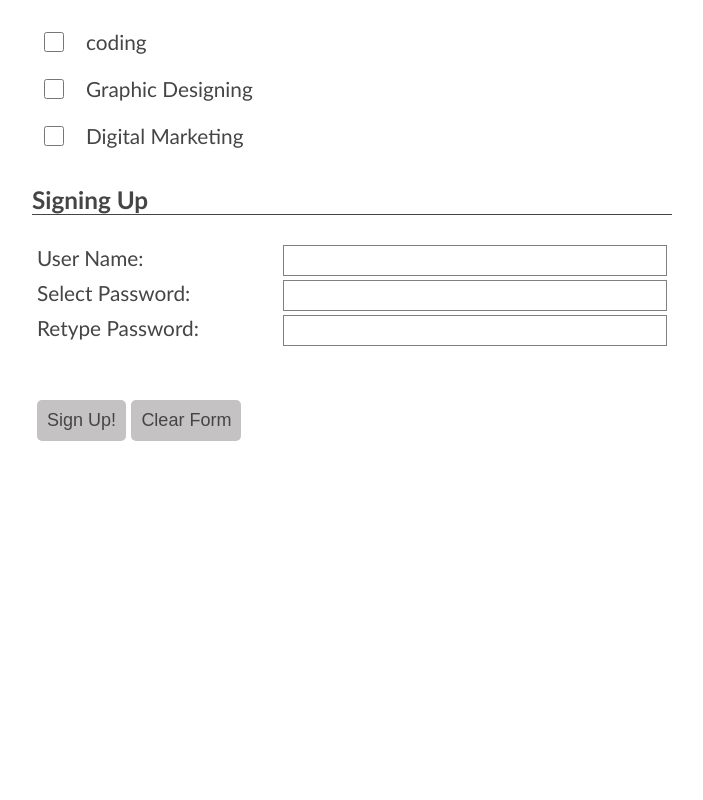
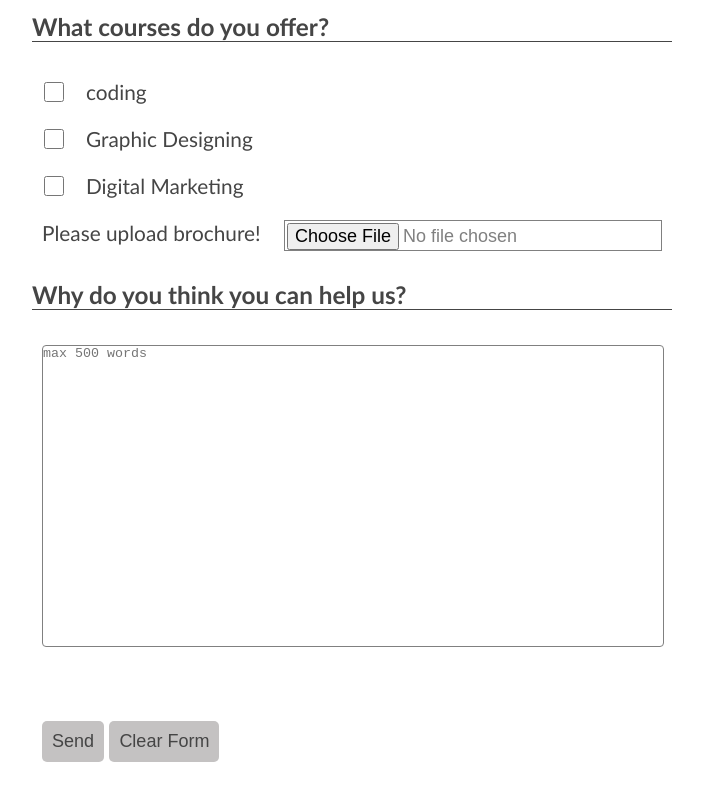
Before and after one commit to Code-Institute-Submissions/first-project-21, a plain HTML site: page institute-form.html in a window 1280 px wide. Shown: the part 804-1604 px from the top of the page, without its empty margins (288-991 px from the left). Before the commit the page ends 1350 px from the top, so only its background shows below. Drawn offline with Linux system fonts and the light colour scheme.

Commit message:
1- modify #starting section: link labels and texts. 2- modify: sign up button in all forms. 3- style form div: padding increased to 10px

```diff
--- a/assets/css/style.css
+++ b/assets/css/style.css
@@ -472,7 +472,7 @@ form {
 }
 
 form div {
-    padding: 5px;
+    padding: 10px;
     justify-content: center;
     align-items: center;
 }
@@ -497,7 +497,7 @@ form select {
     color: gray;
 }
 
-form input, textarea {
+form input {
     float: right;
     border: solid 1px gray;
     width: 60%;
@@ -507,7 +507,13 @@ form input, textarea {
     color: gray;
 }
 
-
+form textarea {
+    width: 100%;
+    height: 300px;
+    border: solid 1px gray;
+    border-radius: 4px;
+    resize: none;
+}
 
 form table td {
     width: fit-content;
@@ -560,11 +566,20 @@ form button:hover {
         float: none;
         width: 100%;
     }
+    form textarea {
+        height: 400px;
+
+    }
 }
 
 @media screen and (max-width: 600px){
     form {
         width: 80%;
+    }
+
+    form textarea {
+        height: 500px;
+
     }
 }
 
--- a/institute-form.html
+++ b/institute-form.html
@@ -95,32 +95,24 @@
                 </tr>
             </table>
 
+            <div>
+                <label for="brochure-upload">Please upload brochure!</label>
+                <input type="file" id="brochure-upload" name="Brochure">
+            </div>
 
             <br>
-            <h3>Signing Up</h3>
+            <h3>Why do you think you can help us?</h3>
             <hr><br>
 
             <div>
-                <label for="user-name">User Name:</label>
-                <input type="text" id="user-name" name="User Name">
+                <textarea name="why" placeholder="max 500 words"></textarea>
             </div>
-
-            <div>
-                <label for="password">Select Password:</label>
-                <input type="password" id="password" name="Password">
-            </div>
-
-            <div>
-                <label for="con-password">Retype Password:</label>
-                <input type="password" id="con-password" name="Password Confirmation">
-            </div>
-
 
 
             <br><br>
 
             <div>
-                <button type="submit">Sign Up!</button>
+                <button type="submit">Send</button>
                 <button type="reset">Clear Form</button>
             </div>
         </form>
```
Also changed, not shown: apply-form.html (+1 -1 lines), index.html (+4 -4 lines), supporter-form.html (+1 -1 lines).
